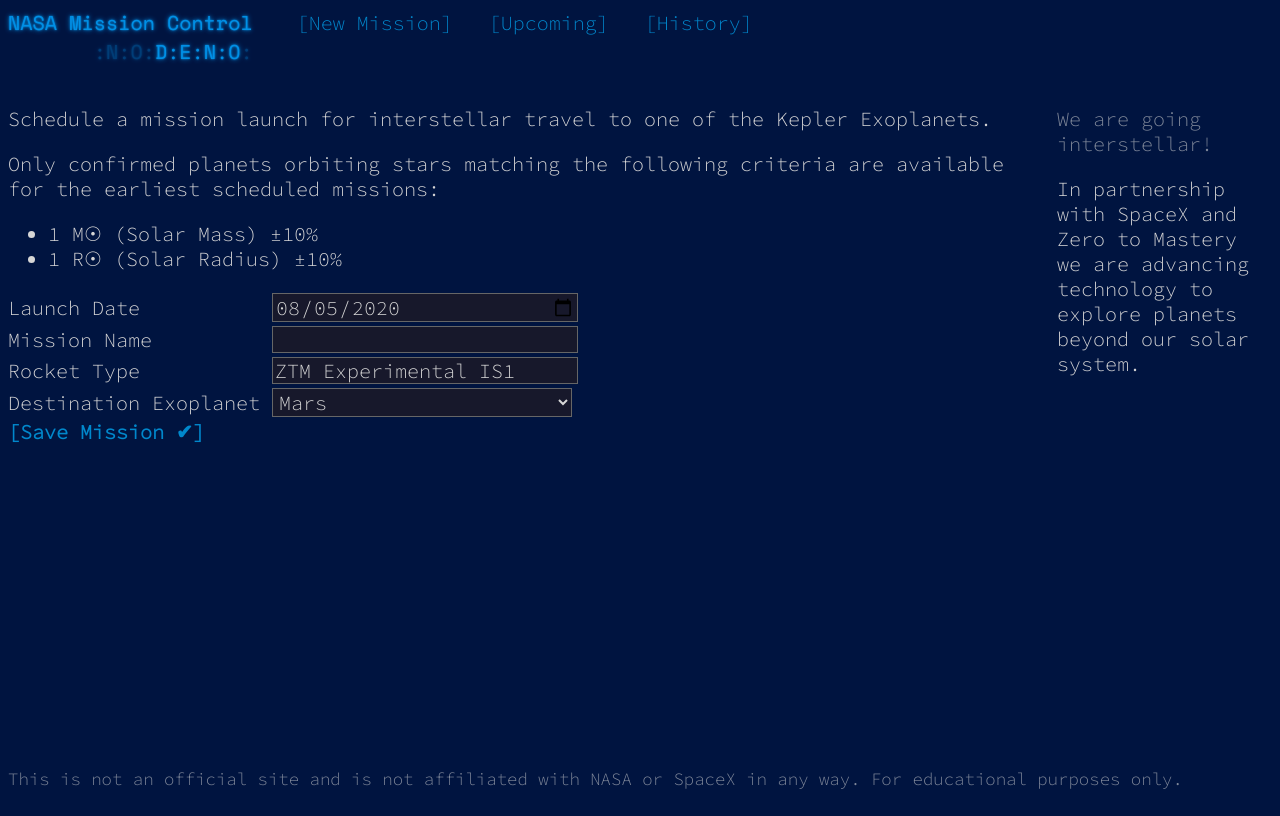
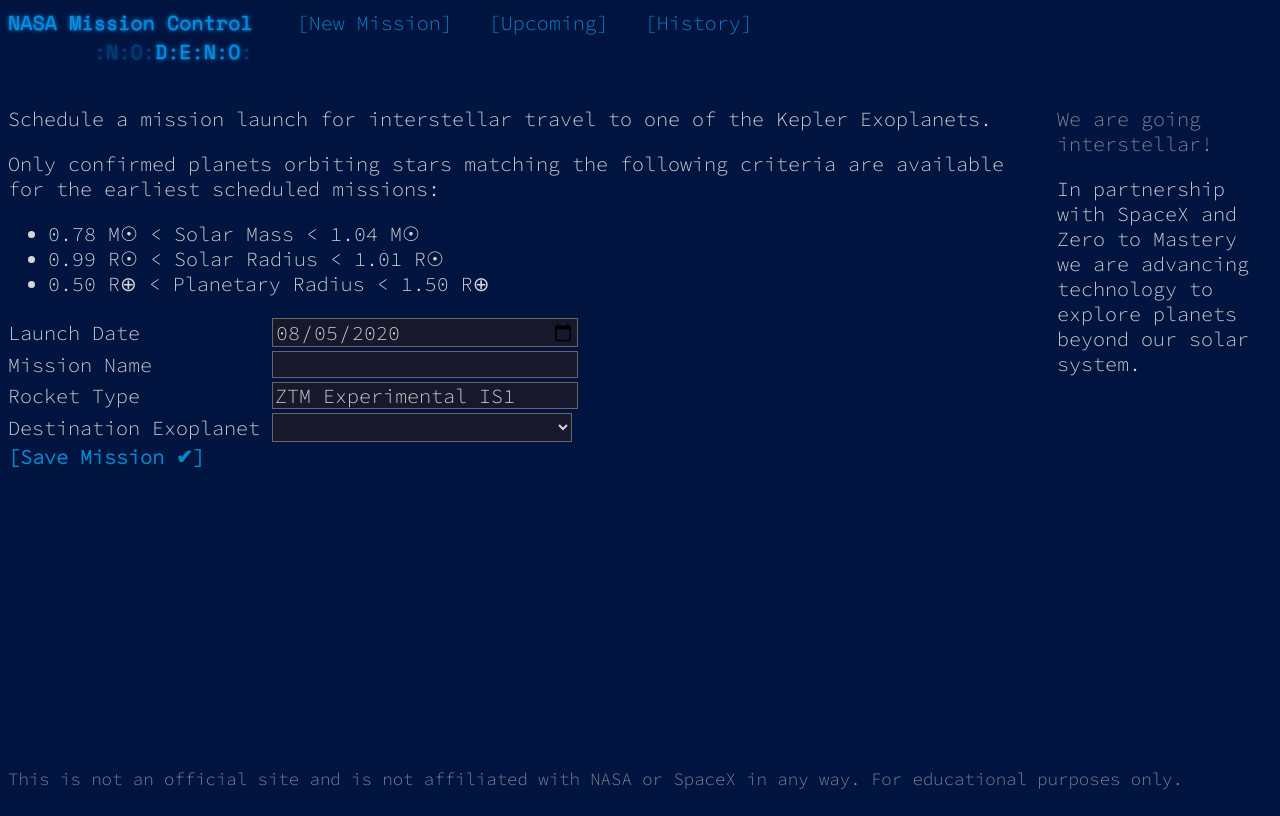
Before and after one commit to oscaramos/nasa-demo, a plain HTML site: page public/index.html in a window 1280 px wide. Drawn offline with nearby package versions, Linux system fonts and the light colour scheme; no server answers.

Commit message:
Connect front-end with back-end

```diff
--- a/public/index.html
+++ b/public/index.html
@@ -43,8 +43,9 @@
         <p>Schedule a mission launch for interstellar travel to one of the Kepler Exoplanets.</p>
         <p>Only confirmed planets orbiting stars matching the following criteria are available for the earliest scheduled missions:
           <ul>
-            <li>1 M☉ (Solar Mass) ±10%</li>
-            <li>1 R☉ (Solar Radius) ±10%</li>
+            <li>0.78 M☉ < Solar Mass < 1.04 M☉</li>
+            <li>0.99 R☉ < Solar Radius < 1.01 R☉</li>
+            <li>0.50 R⊕ < Planetary Radius < 1.50 R⊕</li>
           </ul>
         </p>
         <form>
--- a/public/javascripts/script.js
+++ b/public/javascripts/script.js
@@ -20,19 +20,14 @@ function loadLaunches() {
 }
 
 function loadPlanets() {
-  // TODO: Once API is ready.
   const planetSelector = document.getElementById("planets-selector");
-  const planets = [
-    {
-      kepler_name: 'Mars',
-    },
-    {
-      kepler_name: 'Jupyter',
-    }
-  ]
-  planets.forEach((planet) => {
-    planetSelector.innerHTML += `<option value="${planet.kepler_name}">${planet.kepler_name}</option>`;
-  });
+  fetch('/planets')
+    .then(resp => resp.json())
+    .then(planets => {
+      planets.forEach((planet) => {
+        planetSelector.innerHTML += `<option value="${planet.kepler_name}">${planet.kepler_name}</option>`;
+      });
+    })
 }
 
 function abortLaunch() {
```
Also changed, not shown: 1 other file.
